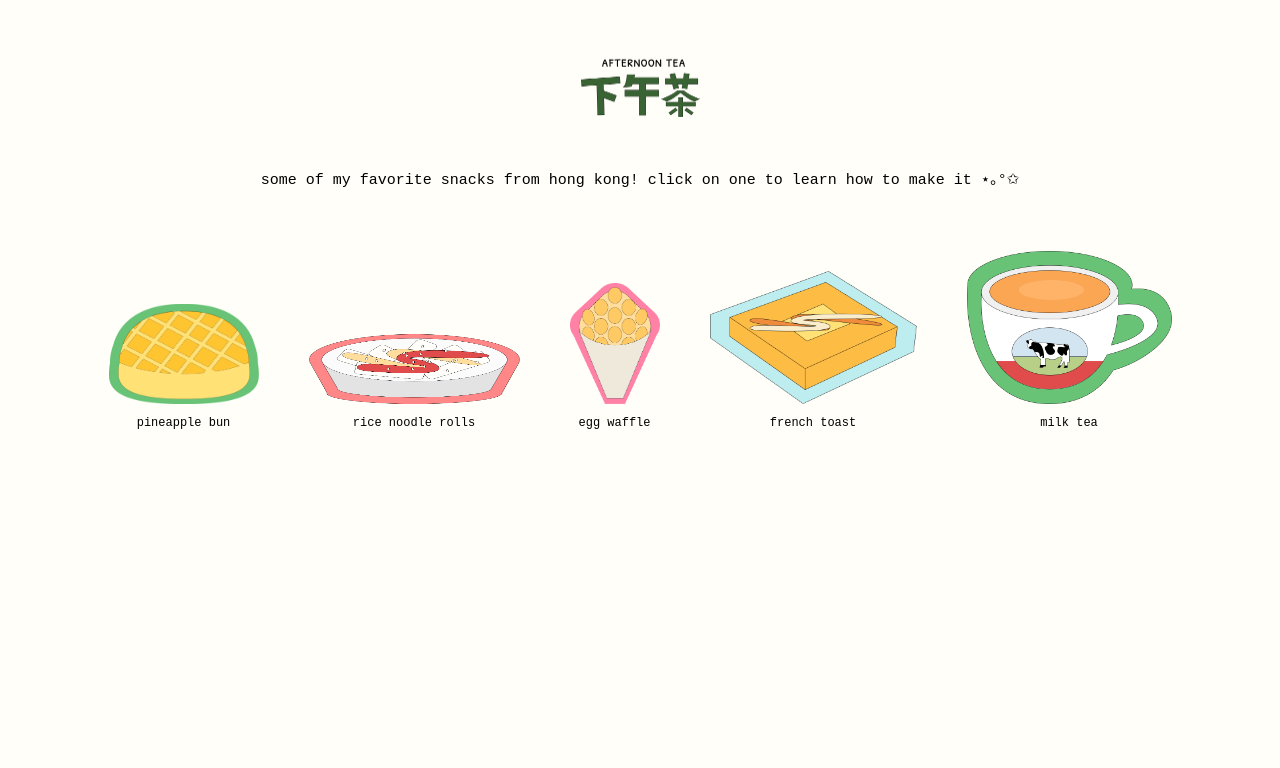
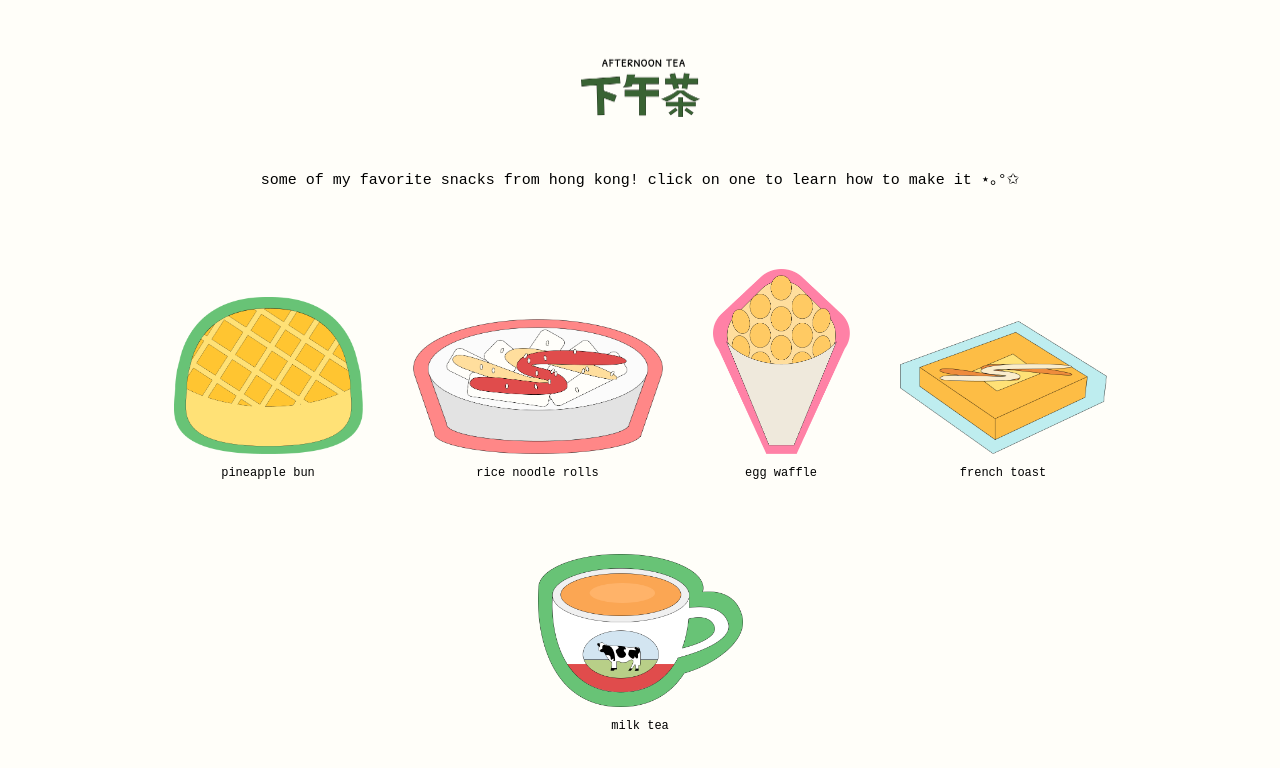
Before and after one commit to charlotteip8/harmonic-collection, a plain HTML site: page index.html in a window 1280 px wide. Drawn offline with Linux system fonts and the light colour scheme; a web font is replaced by a local one.

Commit message:
Update style.css

```diff
--- a/style.css
+++ b/style.css
@@ -30,8 +30,8 @@ p{
 }
 
 .img1{
-    width: 150px;
-    height: 100px;
+    width: 189px;
+    height: 157px;
     flex-shrink: 0;
     margin-top: 30px;
     display: block;
@@ -44,8 +44,8 @@ p{
 }
 
 .img2{
-    width: 211px;
-    height: 70px;
+    width: 250px;
+    height: 135px;
     flex-shrink: 0;
     margin-top: 30px;
     display: block;
@@ -58,8 +58,8 @@ p{
 }
 
 .img3{
-    width: 90px;
-    height: 150x;
+    width: 137px;
+    height: 189x;
     flex-shrink: 0;
     margin-top: 30px;
     display: block;
```
